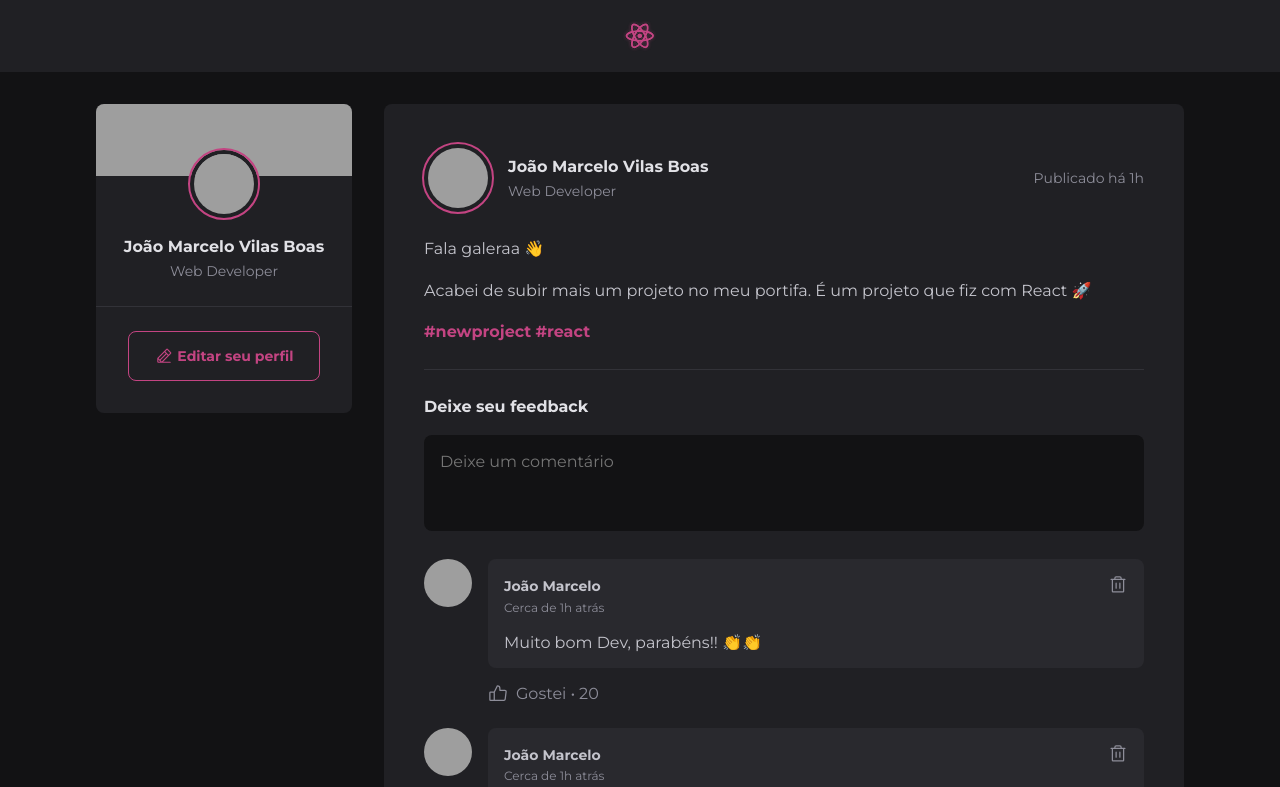
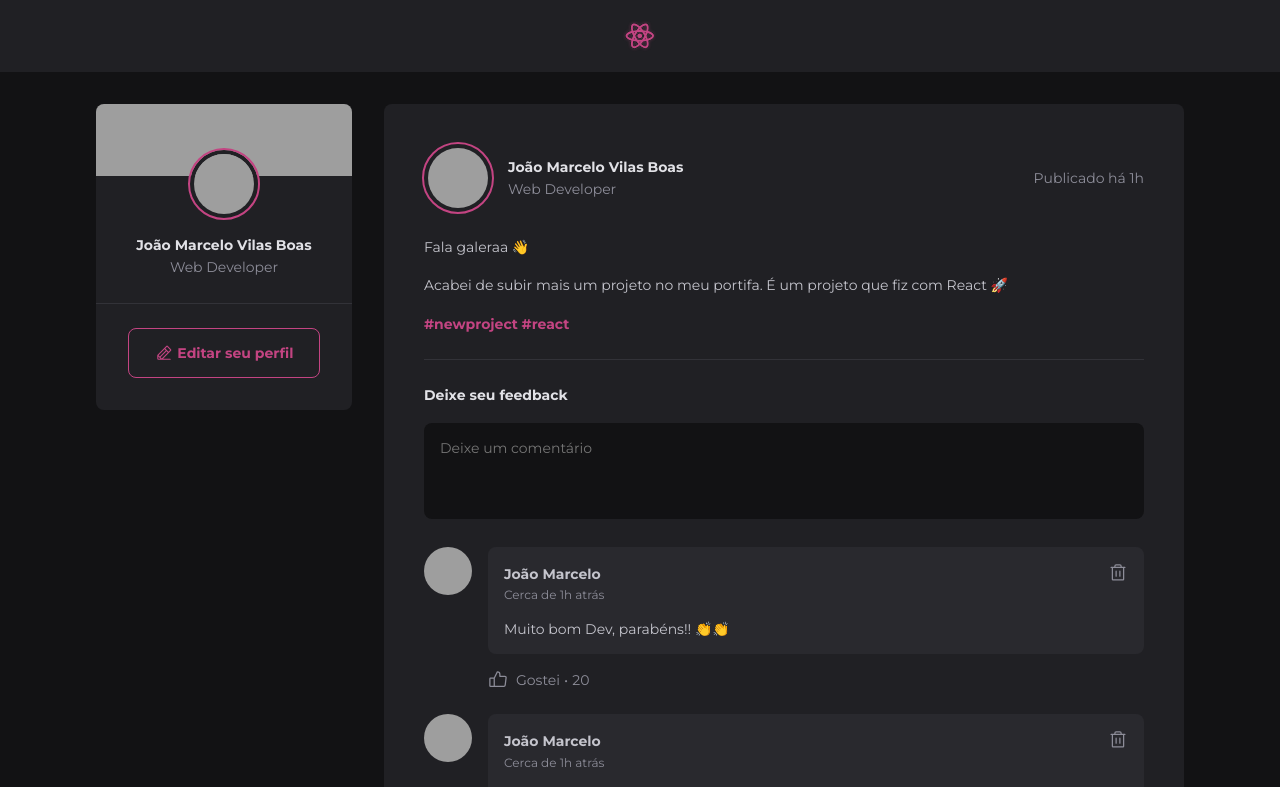
Before and after one commit to joaombvb/fundamentos-reactjs, a React (Vite) app: page / in a window 1280 px wide. Shown: the top 787 px of the page. Built offline with nearby package versions, Linux system fonts and the light colour scheme; grey boxes are pictures that could not be loaded.

Commit message:
add variavel de cor e altera tamanho de fonte

```diff
--- a/src/global.css
+++ b/src/global.css
@@ -7,8 +7,17 @@
     --gray-700: #29292e;
     --gray-800: #202024;
     --gray-900: #121214;
+
+    --pink-400: #fb64b6;
     --pink-500: #c34482;
 
+    --red-500: #F75A68;
+
+}
+
+:focus {
+    outline: transparent;
+    box-shadow: 0 0 0 2px var(--pink-500);
 }
 
 * {
@@ -26,5 +35,5 @@ body {
 body, input, textarea, button {
     font-family: 'Montserrat', sans-serif;
     font-weight: 400;
-    font-size: 1rem;
+    font-size: 0.875rem;
 }
```
